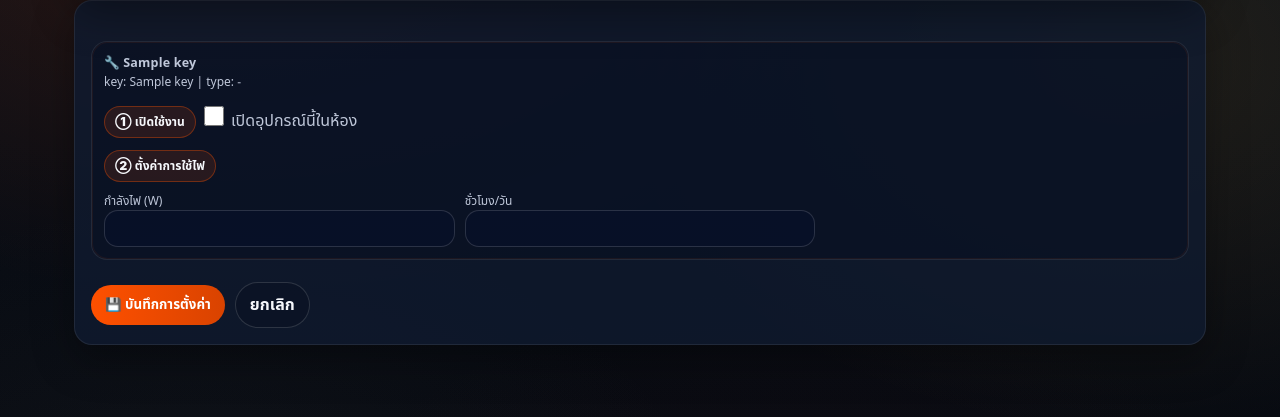
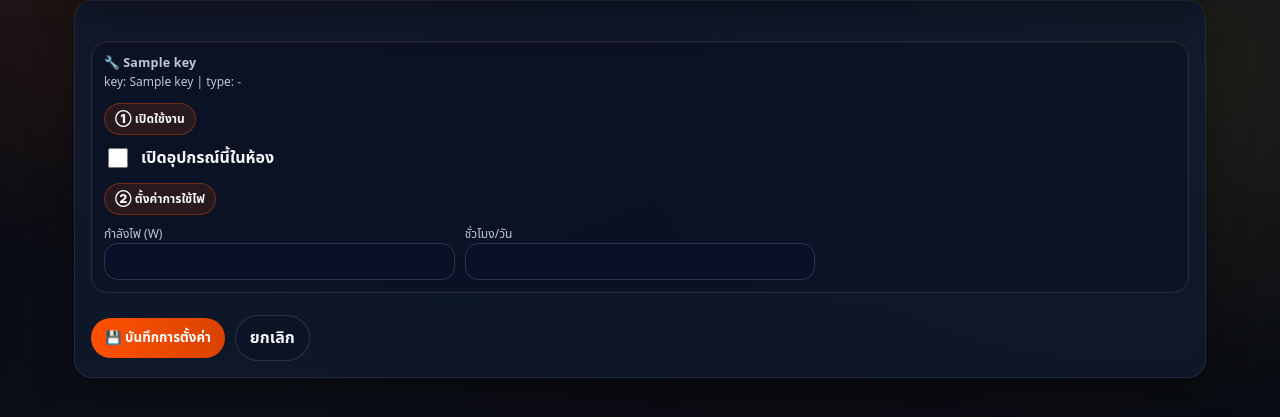
Before and after one commit to apiwatMea/energy-life, a Flask app: template templates/room_detail.html in a window 1280 px wide. Shown: the part 88-505 px from the top of the page. Run offline with Flask 3, Linux system fonts and the light colour scheme; data comes from the database, SQL or seed files in the repository; the template is opened without the code that fills it: most values are stand-ins (such as "Sample title", 1, 10 or a date in 2020); data that the repository does not hold is empty.

Commit message:
Update room_detail.html

```diff
--- a/templates/room_detail.html
+++ b/templates/room_detail.html
@@ -56,11 +56,13 @@
           <div class="mt2">
             <div class="badge">① เปิดใช้งาน</div>
 
-            <!-- ✅ FIX: checkbox ใหญ่ + อยู่หน้าข้อความ + บรรทัดเดียว -->
-            <label class="checkbox-lg mt1">
-              <input type="checkbox" name="{{ key }}__enabled" {% if cfg.enabled %}checked{% endif %}>
-              <span class="muted">เปิดอุปกรณ์นี้ในห้อง</span>
-            </label>
+            <!-- ✅ ทำ checkbox ให้ใหญ่ + อยู่ซ้าย + บรรทัดเดียว -->
+            <div class="mt1">
+              <label class="checkline">
+                <input type="checkbox" name="{{ key }}__enabled" {% if cfg.enabled %}checked{% endif %}>
+                <span>เปิดอุปกรณ์นี้ในห้อง</span>
+              </label>
+            </div>
           </div>
 
           <div class="mt2">
@@ -82,10 +84,13 @@
                 </div>
               </div>
 
-              <label class="row gap mt1" style="align-items:center;">
-                <input type="checkbox" name="{{ key }}__inverter" {% if cfg.inverter %}checked{% endif %}>
-                <span class="muted">Inverter (ประหยัดไฟกว่า)</span>
-              </label>
+              <!-- ✅ Inverter: ให้เหมือนกัน + อยู่ฝั่งซ้าย + บรรทัดเดียว -->
+              <div class="mt1">
+                <label class="checkline">
+                  <input type="checkbox" name="{{ key }}__inverter" {% if cfg.inverter %}checked{% endif %}>
+                  <span>Inverter <span class="hint">(ประหยัดไฟกว่า)</span></span>
+                </label>
+              </div>
 
             {% elif c and c.type == "lights" %}
               <div class="grid3 mt1">
```
